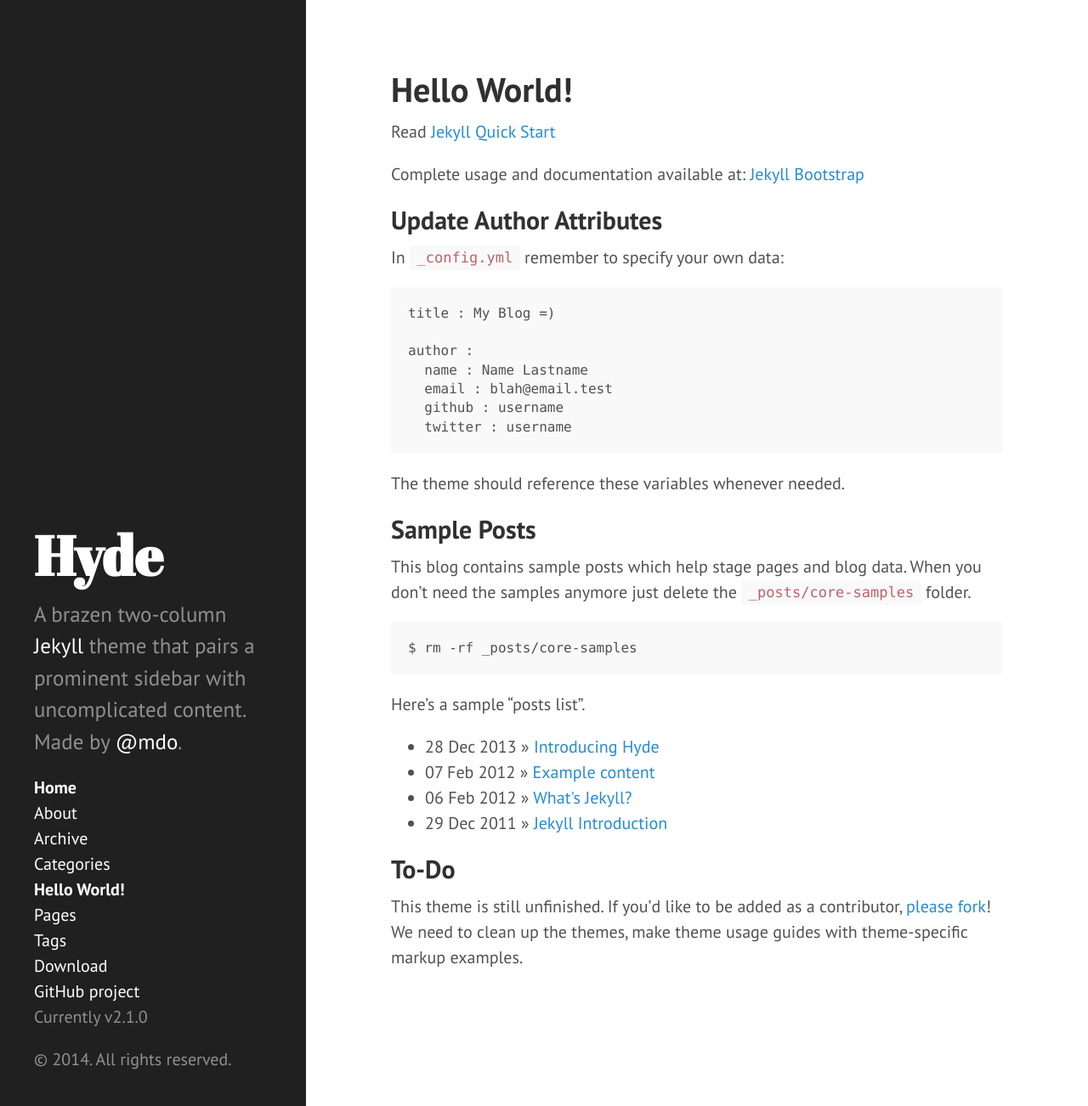
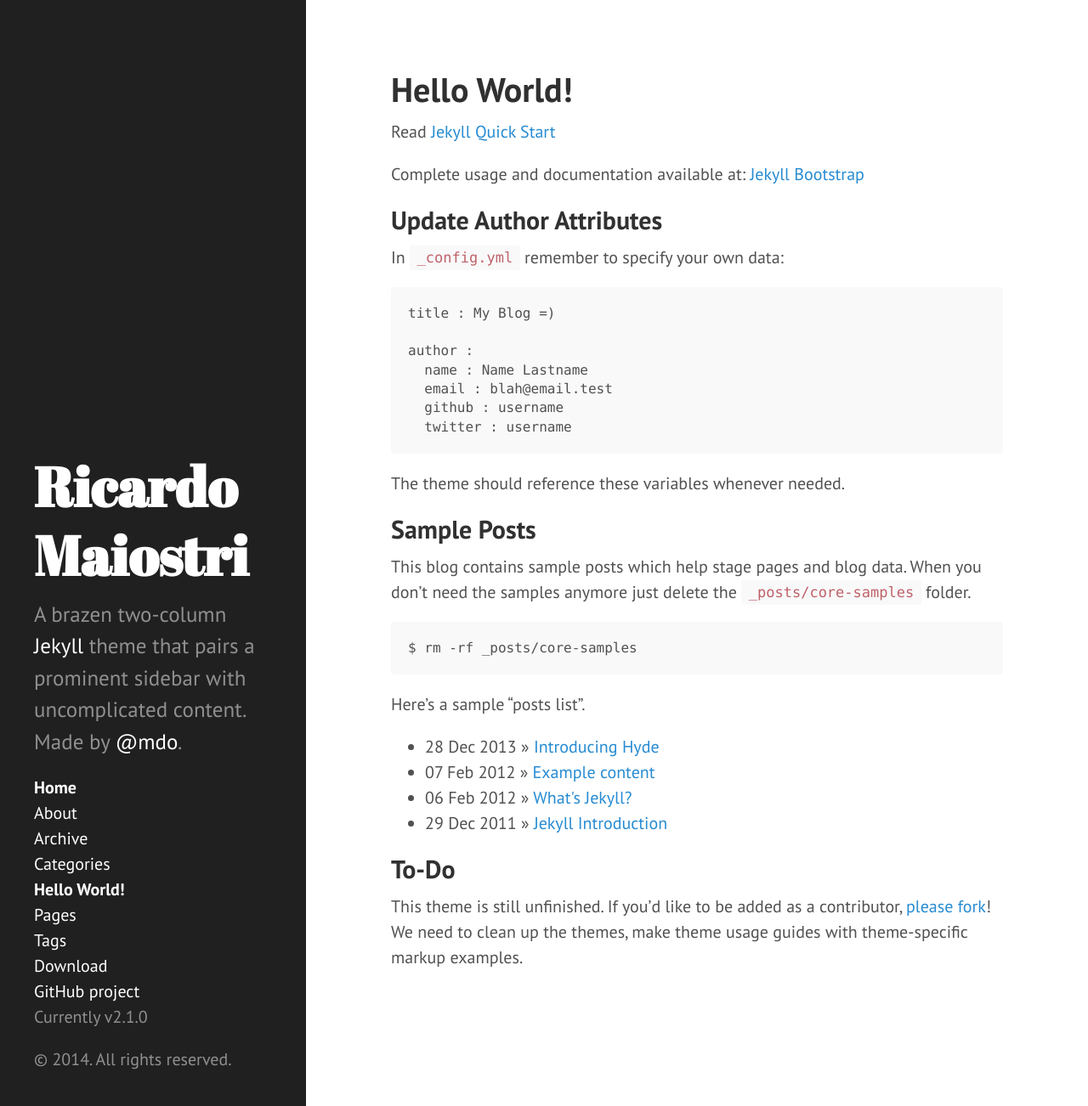
Before and after one commit to maiostri/maiostri.github.io, a Jekyll site: the page built from index.md, in a window 1280 px wide and 1302 px high. Shown: the whole window at 85% size. Built offline with Jekyll 4.4.1, drawn with Linux system fonts in a browser that asks for light colours; Markdown is read by kramdown in place of the engine named in the settings; the list of posts is cut into pages by our own code.

Commit message:
Experiments with the title
Experiments with the title

```diff
--- a/_config.yml
+++ b/_config.yml
@@ -6,7 +6,7 @@ pygments:         true
 permalink:        pretty
 
 # Setup
-title:            Hyde
+title:            Ricardo Maiostri
 tagline:          'A Jekyll theme'
 description:      'A brazen two-column <a href="http://jekyllrb.com" target="_blank">Jekyll</a> theme that pairs a prominent sidebar with uncomplicated content. Made by <a href="https://twitter.com/mdo" target="_blank">@mdo</a>.'
 url:              http://ricardomaiostri.com
```
